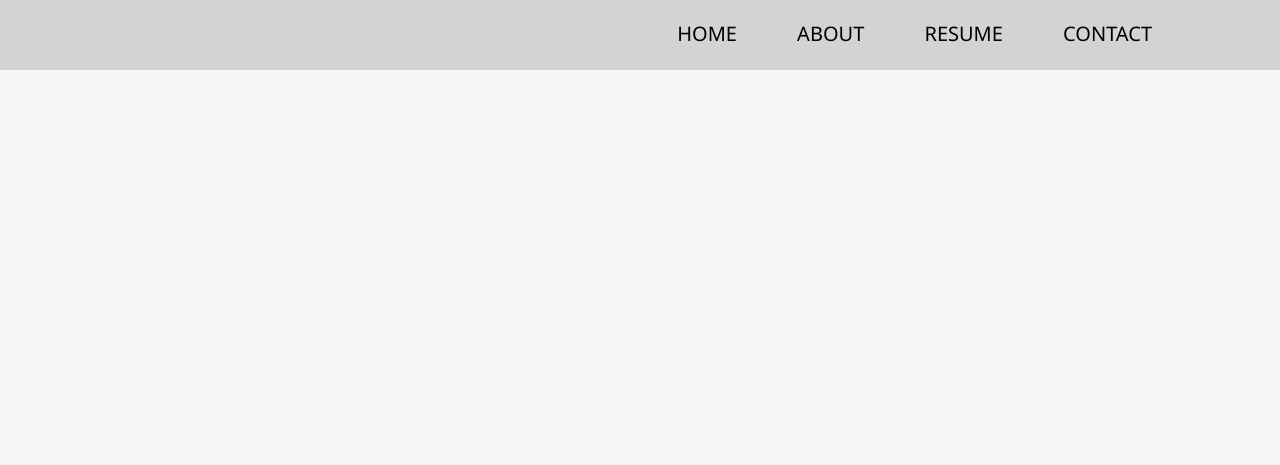
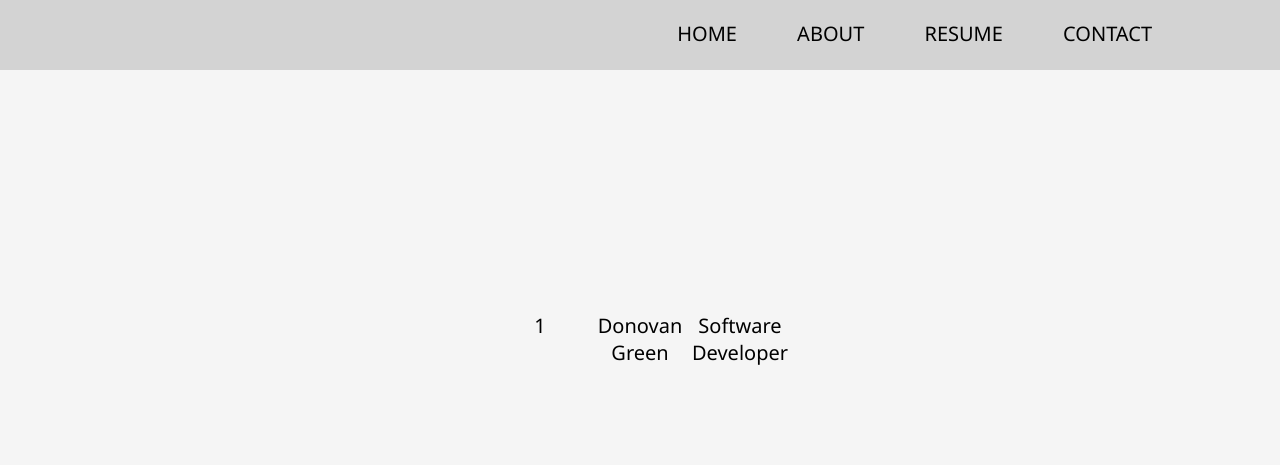
Before and after one commit to DonovanG360/DonovanG360.github.io, a plain HTML site: page index.html in a window 1280 px wide. Drawn offline with Linux system fonts and the light colour scheme.

Commit message:
started on flexbox layout for desktop

```diff
--- /dev/null
+++ b/CSS/index_style.css
@@ -0,0 +1,38 @@
+@charset "utf-8";
+
+
+
+/* =============================
+    MOBILE STYLES 0px to 700px
+   ============================= */
+
+@media only screen and (max-width:700px) {
+
+}
+
+/* ==============================================
+    TABLET AND DESKTOP STYLES GREATER THAN 700px
+   ============================================== */
+
+@media only screen and (min-width:701px) {
+.box {
+    display: flex;
+    justify-content: center;
+    align-items: center;
+    flex-direction: row;
+    width: 100%;
+    text-align: center;
+    margin: 15% 0;
+    min-height: 200px;
+}
+
+.box div {
+    width: 100px;
+    height: 100px;
+}
+
+div .name-div {
+    width: 100px;
+}
+
+}
--- a/CSS/layout1.css
+++ b/CSS/layout1.css
@@ -10,8 +10,6 @@
 }
 
 html {
-    height: 100%;
-    width: 100%;
     font-size: 20px;
     background: whitesmoke;
     font-family: 'Segoe UI', Tahoma, Geneva, Verdana, sans-serif;
@@ -20,6 +18,11 @@
 body {
     margin: 0;
     font-weight: 300;
+}
+
+html, body {
+    min-height: 100%;
+    width: 100%;
 }
 
 header{
@@ -79,7 +82,7 @@
 }
 
 /* =============================
-    MOBILE STYLES 0px to 640px
+    MOBILE STYLES 0px to 700px
    ============================= */
 
 @media only screen and (max-width:700px) {
@@ -119,7 +122,7 @@
 }
 
 /* ==============================================
-    TABLET AND DESKTOP STYLES GREATER THAN 640px
+    TABLET AND DESKTOP STYLES GREATER THAN 700px
    ============================================== */
 
 @media only screen and (min-width:701px) {
--- a/index.html
+++ b/index.html
@@ -4,14 +4,15 @@
     <!--
         Resume Website Homepage
         Author:     Donovan Green
-        Date:       7/11/2022
+        Date:       7/13/2022
         Filename:   index.html
     -->
 
     <meta charset="utf-8" />
-    <!-- Add Keywords -->
+    <!-- ADD KEYWORDS -->
     <meta name="viewport" content="width=device-width, initial-scale=1" />
     <link href="css/layout1.css" rel="stylesheet" />
+    <link href="css/index_style.css" rel="stylesheet" />
 </head>
 
 <body>
@@ -35,6 +36,12 @@
 
     </header>
     <script src="JS/hamburger.js"></script>
+
+    <div class="box">
+        <div class ="pic-div">1</div>
+        <div class ="name-div">Donovan Green</div>
+        <div class ="name-div">Software Developer</div>
+    </div>
 </body>
 
 
```
Also changed, not shown: 1 other file. Lines whose indentation alone changed are shown as unchanged.
